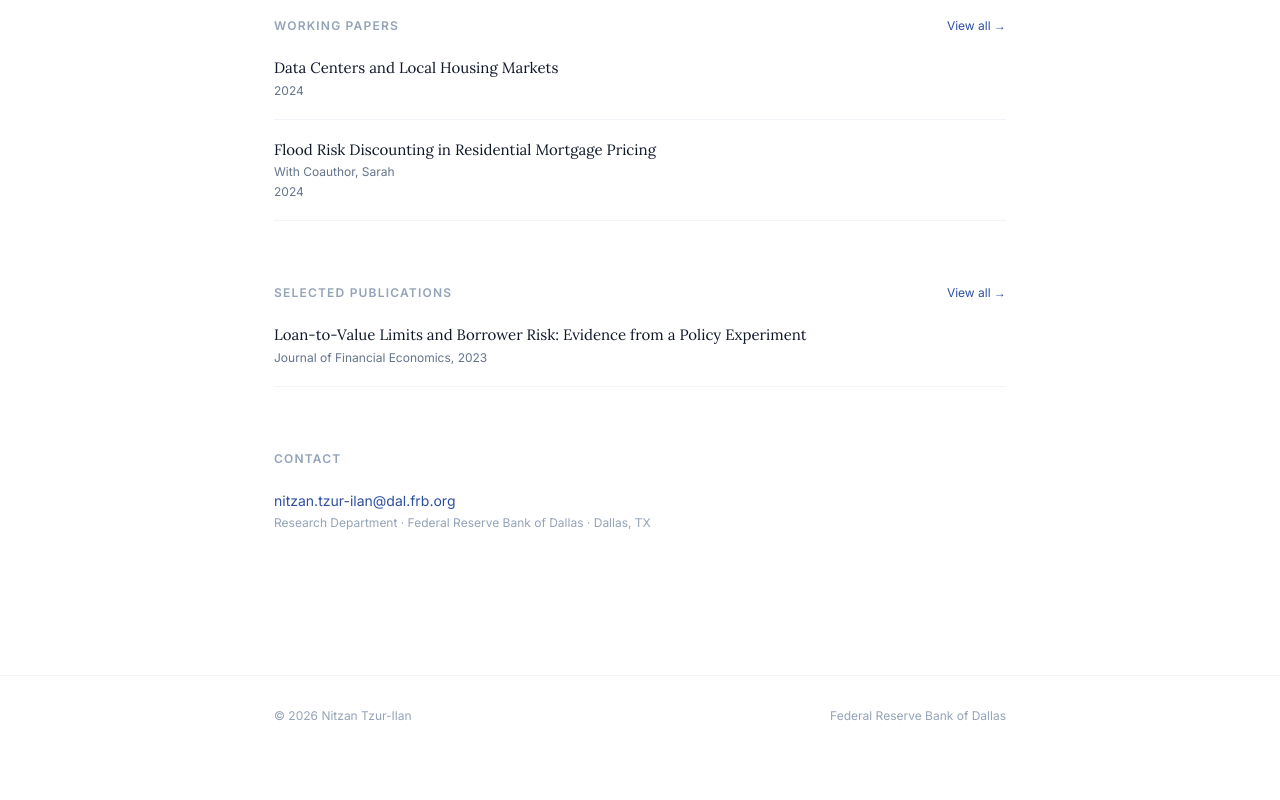
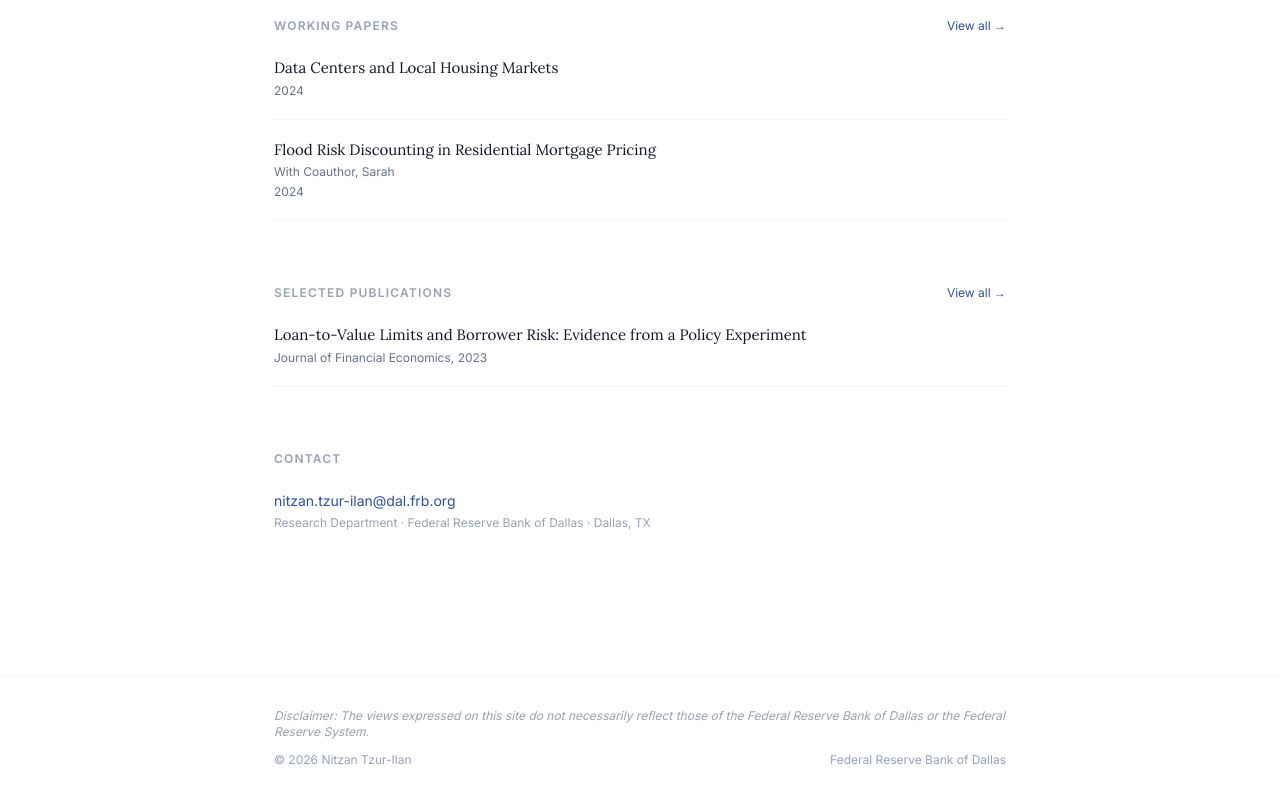
Before and after one commit to nitzantzur/website, a React (Vite) app: page / in a window 1280 px wide. Shown: the part 390-1190 px from the top of the page. Before the commit the page ends 1146 px from the top, so only its background shows below. Built offline with nearby package versions, Linux system fonts and the light colour scheme.

Commit message:
Add Fed disclaimer to footer on all pages
Co-Authored-By: Claude Sonnet 4.6 <noreply@anthropic.com>

```diff
--- a/src/components/layout/Footer.tsx
+++ b/src/components/layout/Footer.tsx
@@ -1,13 +1,18 @@
 export default function Footer() {
   return (
     <footer className="border-t border-slate-100 mt-24">
-      <div className="max-w-content mx-auto px-6 py-8 flex flex-col sm:flex-row justify-between items-center gap-4">
-        <p className="text-xs text-slate-400">
-          © {new Date().getFullYear()} Nitzan Tzur-Ilan
+      <div className="max-w-content mx-auto px-6 py-8 space-y-3">
+        <p className="text-xs text-slate-400 italic">
+          Disclaimer: The views expressed on this site do not necessarily reflect those of the Federal Reserve Bank of Dallas or the Federal Reserve System.
         </p>
-        <p className="text-xs text-slate-400">
-          Federal Reserve Bank of Dallas
-        </p>
+        <div className="flex flex-col sm:flex-row justify-between items-start sm:items-center gap-2">
+          <p className="text-xs text-slate-400">
+            © {new Date().getFullYear()} Nitzan Tzur-Ilan
+          </p>
+          <p className="text-xs text-slate-400">
+            Federal Reserve Bank of Dallas
+          </p>
+        </div>
       </div>
     </footer>
   )
```
